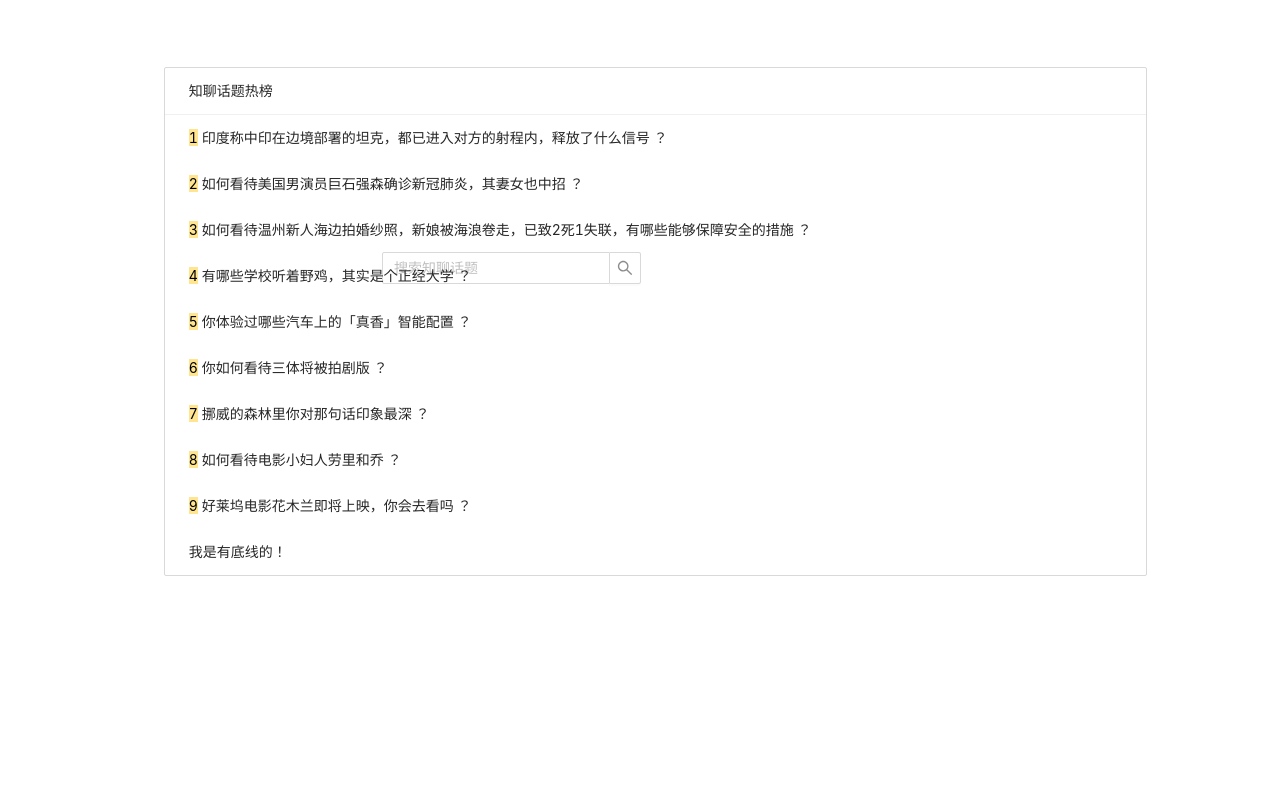
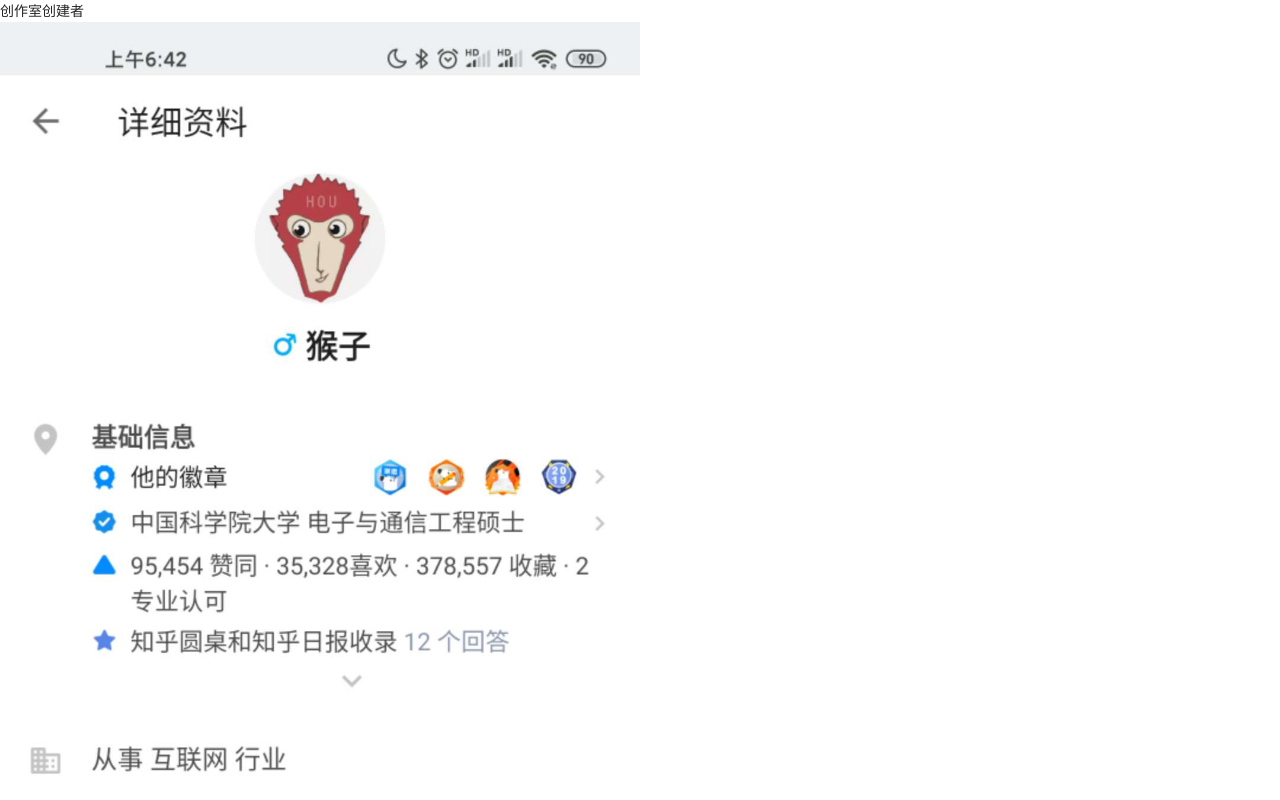
Before and after one commit to studyyiran/happy, a React app: page /userPickPage in a window 1280 px wide. Before the commit this address led to /home. Shown: the top 800 px of the page. Built offline with nearby package versions, Linux system fonts and the light colour scheme.

Commit message:
feat: userPickPage

```diff
--- a/src/context/index.js
+++ b/src/context/index.js
@@ -15,7 +15,7 @@
       userList: userInfoArr,
     },
     currentFriendInfo: {
-      img: "",
+      img: require("./res/default.jpeg"),
     },
   };
   const [state, dispatch, useClientRepair] = useReducer(reducer, initState);
--- a/src/pages/infoDetail/index.js
+++ b/src/pages/infoDetail/index.js
@@ -34,7 +34,7 @@
             setHaveInvite(true);
             message.success("已成功发出邀请，10 分钟内将会答复");
             window.setTimeout(() => {
-              props.history.push("");
+              props.history.push("/userPickPage");
             }, 3000);
           }}
         >
--- a/src/pages/routerConfig.js
+++ b/src/pages/routerConfig.js
@@ -1,11 +1,10 @@
 import React from "react";
 
-import { MainPage } from "./main";
-import { SubPage } from "./sub";
 import { HomePage } from "./home";
 import { TopicPage } from "./topic";
 import { TalkUserListPage } from "./talkUserList";
 import { InfoDetailPage } from "./infoDetail";
+import { UserPickPage } from "./userPickPage";
 
 export const routerConfig = [
   {
@@ -28,4 +27,9 @@
     title: "知聊用户详情",
     Component: InfoDetailPage,
   },
+  {
+    path: "/userPickPage",
+    title: "用户选择页面",
+    Component: UserPickPage,
+  },
 ];
--- /dev/null
+++ b/src/pages/userPickPage/index.js
@@ -0,0 +1,72 @@
+import React, { useContext, useState } from "react";
+import { Modal } from "antd";
+
+import { Button } from "antd";
+
+import "./index.less";
+import { StoreZhiTalkContext } from "../../context";
+//
+const rule = [
+  `知聊开始后，前 5 分钟聊得不开心可以随时退出。`,
+  `知聊是知识和经验的 1 对 1 交流分享`,
+  `您的语言性得体会影响到盐值`,
+];
+
+export const UserPickPage = (props) => {
+  const storeZhiTalkContext = useContext(StoreZhiTalkContext);
+  const { storeZhiTalkContextValue } = storeZhiTalkContext;
+  const { currentFriendInfo, currentTalkInfo } = storeZhiTalkContextValue;
+  const { img } = currentFriendInfo;
+  const [visible, setVisible] = useState(false);
+
+  const handleOk = (e) => {
+    setVisible(false);
+  };
+
+  const handleCancel = (e) => {
+    console.log(e);
+    setVisible(false);
+  };
+
+  return (
+    <div className="userPickPage">
+      <div className="container">
+        <div className="left">
+          <div>创作室创建者</div>
+          <img className="img" src={img} />
+        </div>
+        <div className="right">
+          <div>创作室参与者</div>
+          <img className="img" src={require("../../context/res/me.jpeg")} />
+        </div>
+      </div>
+
+      <div className="button">
+        <Button
+          type="primary"
+          onClick={() => {
+            setVisible(true);
+          }}
+        >
+          开始「知聊」
+        </Button>
+      </div>
+      <Modal
+        title="知聊提示"
+        visible={visible}
+        okText="开始知聊"
+        cancelText="了解了"
+        onOk={() => {
+          setVisible(false);
+        }}
+        onCancel={() => {
+          setVisible(false);
+        }}
+      >
+        {rule.map((item) => {
+          return <div>{item}</div>;
+        })}
+      </Modal>
+    </div>
+  );
+};
--- /dev/null
+++ b/src/pages/userPickPage/index.less
@@ -0,0 +1,22 @@
+@import (reference) "~common/styles/index.less";
+
+@p1: {
+  .userPickPage {
+    .container {
+      display: flex;
+      flex-direction: column;
+      .img {
+        width: 100%
+      }
+      .left {
+        width: 50%;
+      }
+
+      .right {
+        width: 50%;
+      }
+    }
+  }
+};
+
+.hello(@p1);
```
Also changed, not shown: src/context/res/default.jpeg (added).
